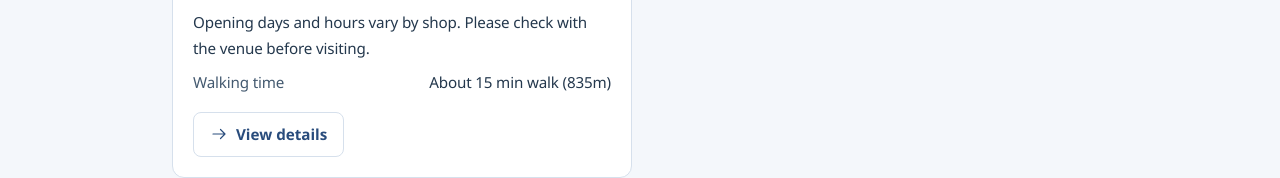
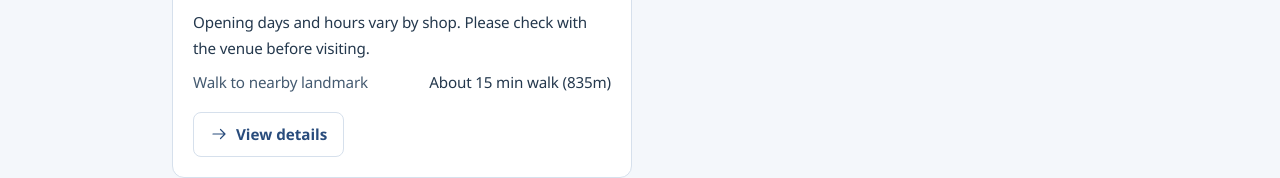
Before and after one commit to unispace1357-blip/CPH-INFORMATION-PROGRAM, a React (Vite) app: page /guest in a window 1280 px wide. Shown: the part 7179-7357 px from the top of the page. Built offline with nearby package versions, Linux system fonts and the light colour scheme.

Commit message:
fix(guest): label Timespace ETA as nearby landmark, not entrance

```diff
--- a/src/components/guest/GuestFacilityResults.tsx
+++ b/src/components/guest/GuestFacilityResults.tsx
@@ -16,5 +16,5 @@ export function GuestFacilityResults({ results, publicCount, language, category,
   const m = MESSAGES[language]
   if (!publicCount) return <EmptyState title={m.ui.noFacilitiesTitle} description={m.ui.noFacilitiesDescription} />
   if (!results.length) return <EmptyState title={m.ui.resultNoneTitle} description={m.ui.resultNoneDescription} icon="search" />
-  return <div className="guest-result-list">{results.filter(facility => facility.isPublished).map(facility => <FacilityCard key={facility.id} name={facility.translations[language].name} featuredLabel={category === 'dining' && facility.id === FEATURED_DINING_FACILITY_ID ? FEATURED_TEXT[language] : undefined} categoryLabel={[facility.category, ...(facility.additionalCategories ?? [])].map(code => m.categories[code]).join(' · ')} menuSummary={facility.category === 'dining' || facility.category === 'cafe' || facility.id === TIMESPACE_FACILITY_ID ? guestFacilityCardTeaser(facility, language) : undefined} openingHours={localizedValue(facility.translations[language].openingHours, language)} walkingText={guestWalkingTime(facility.walkingMinutes, language, facility.walkingDistanceMeters)} hoursLabel={m.ui.openingHours} walkingLabel={m.ui.walkingTime} detailLabel={selectedId === facility.id ? m.ui.selectedDetails : m.ui.viewDetails} detailButtonId={`guest-result-${facility.id}`} detailControls="guest-facility-detail" selected={selectedId === facility.id} disabled={false} onDetails={() => onSelect(facility.id)} />)}</div>
+  return <div className="guest-result-list">{results.filter(facility => facility.isPublished).map(facility => <FacilityCard key={facility.id} name={facility.translations[language].name} featuredLabel={category === 'dining' && facility.id === FEATURED_DINING_FACILITY_ID ? FEATURED_TEXT[language] : undefined} categoryLabel={[facility.category, ...(facility.additionalCategories ?? [])].map(code => m.categories[code]).join(' · ')} menuSummary={facility.category === 'dining' || facility.category === 'cafe' || facility.id === TIMESPACE_FACILITY_ID ? guestFacilityCardTeaser(facility, language) : undefined} openingHours={localizedValue(facility.translations[language].openingHours, language)} walkingText={guestWalkingTime(facility.walkingMinutes, language, facility.walkingDistanceMeters)} hoursLabel={m.ui.openingHours} walkingLabel={facility.id === TIMESPACE_FACILITY_ID ? GUEST_FACILITY_COPY[language].nearbyLandmark : m.ui.walkingTime} detailLabel={selectedId === facility.id ? m.ui.selectedDetails : m.ui.viewDetails} detailButtonId={`guest-result-${facility.id}`} detailControls="guest-facility-detail" selected={selectedId === facility.id} disabled={false} onDetails={() => onSelect(facility.id)} />)}</div>
 }
```
